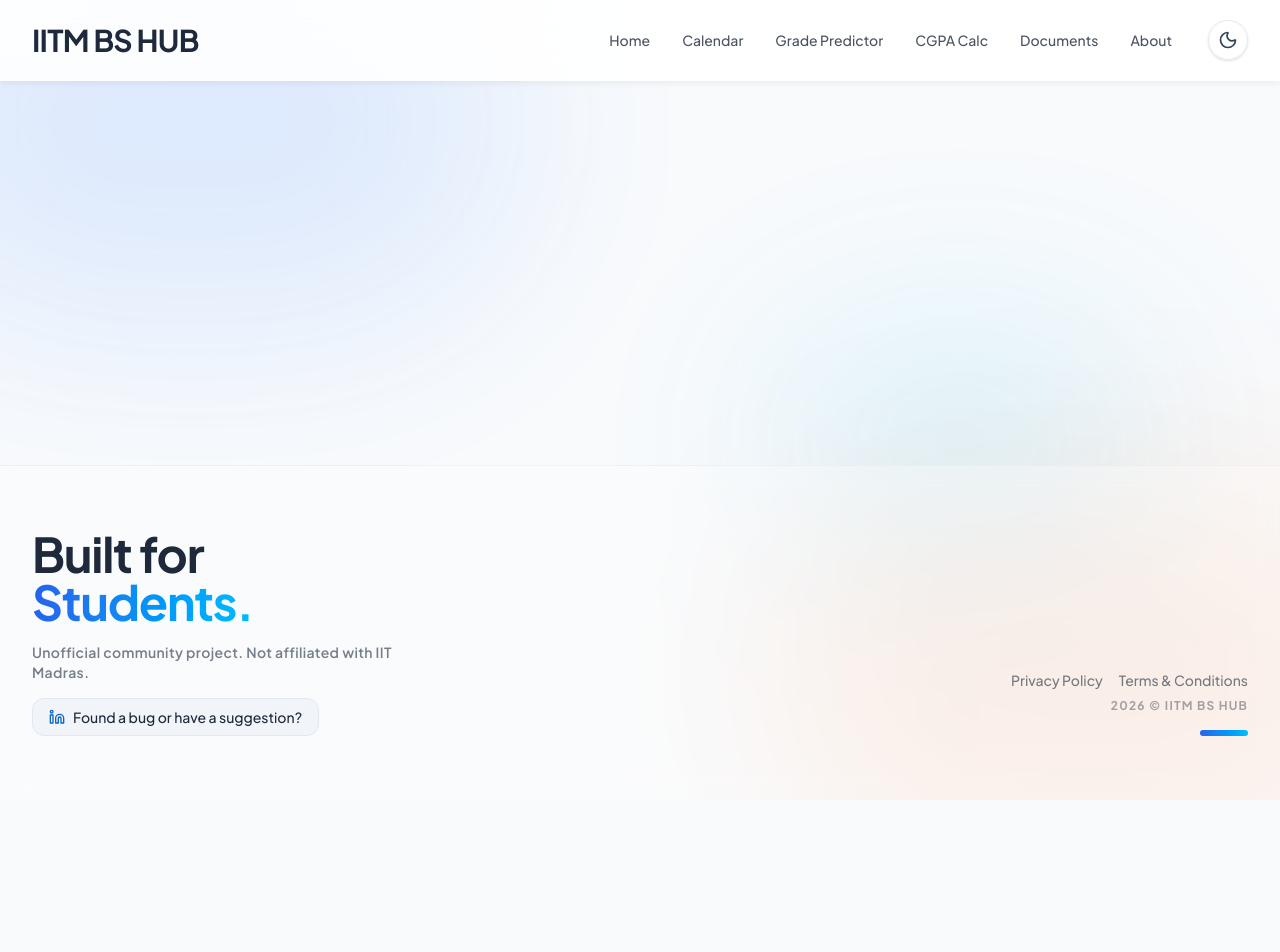
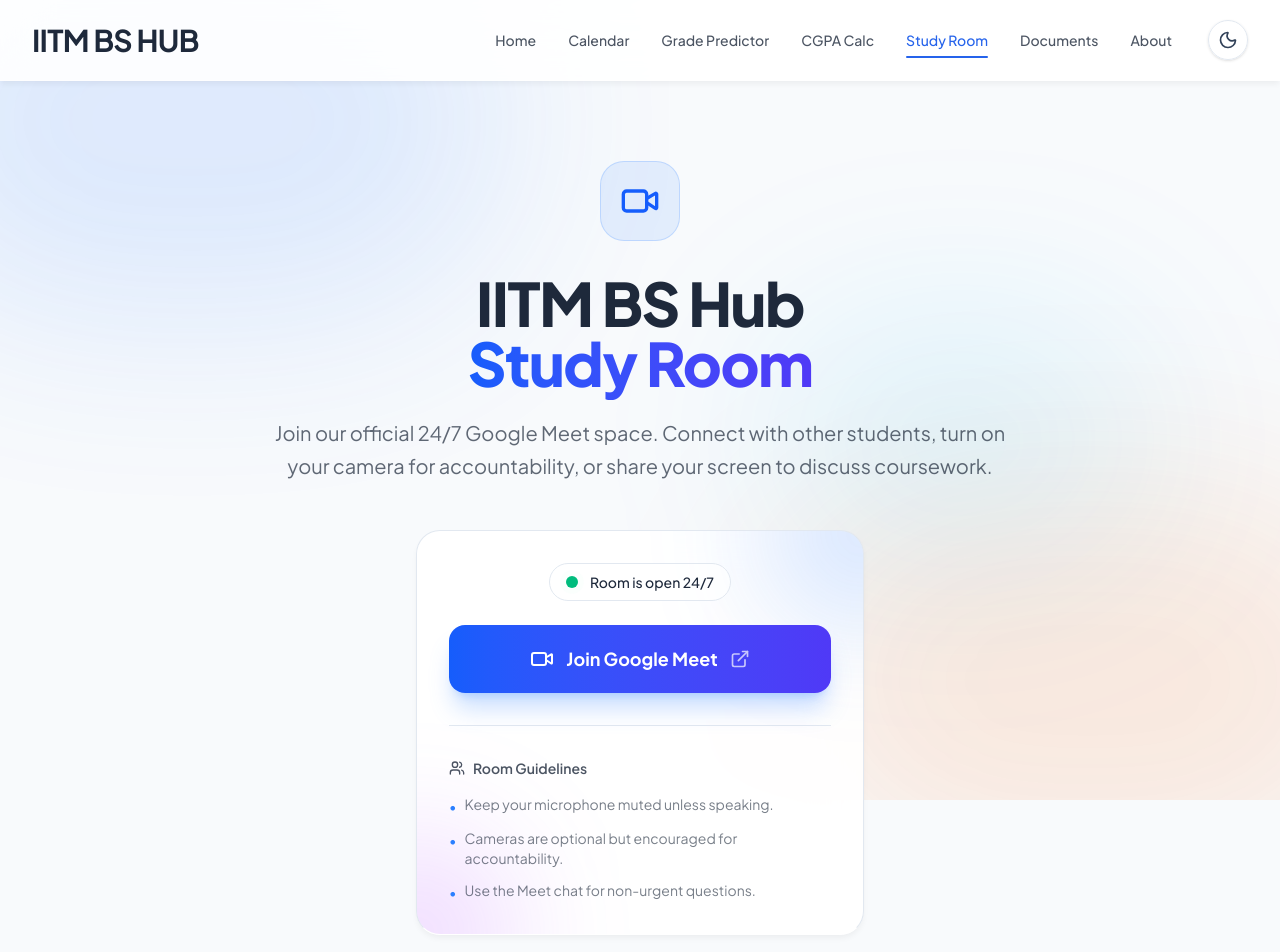
Before and after one commit to 23f2001548/iitmbshub, a React (Vite) app: page /study-room in a window 1280 px wide. Shown: the top 952 px of the page. Before the commit the page ends 800 px from the top, so only its background shows below. Built offline with nearby package versions, Linux system fonts and the light colour scheme.

Commit message:
feat: Add Google Meet virtual Study Room

```diff
--- a/src/App.jsx
+++ b/src/App.jsx
@@ -9,6 +9,7 @@ import ImportantDocuments from './pages/ImportantDocuments';
 import About from './pages/About';
 import PrivacyPolicy from './pages/PrivacyPolicy';
 import TermsAndConditions from './pages/TermsAndConditions';
+import StudyRoom from './pages/StudyRoom';
 import { Analytics } from "@vercel/analytics/react";
 
 function App() {
@@ -34,6 +35,7 @@ function App() {
               <Route path="/about" element={<About />} />
               <Route path="/privacy-policy" element={<PrivacyPolicy />} />
               <Route path="/terms-and-conditions" element={<TermsAndConditions />} />
+              <Route path="/study-room" element={<StudyRoom />} />
             </Routes>
           </main>
           <Footer />
--- a/src/components/Navbar.jsx
+++ b/src/components/Navbar.jsx
@@ -14,6 +14,7 @@ const Navbar = () => {
     { name: 'Calendar', path: '/calendar' },
     { name: 'Grade Predictor', path: '/grade-predictor' },
     { name: 'CGPA Calc', path: '/cgpa-calculator' },
+    { name: 'Study Room', path: '/study-room' },
     { name: 'Documents', path: '/documents' },
     { name: 'About', path: '/about' },
   ];
--- a/src/pages/Home.jsx
+++ b/src/pages/Home.jsx
@@ -48,6 +48,12 @@ const externalPortals = [
 ];
 
 const features = [
+  {
+    name: 'Study Room',
+    description: 'Join a virtual co-working space to study with other IITM BS students via video call.',
+    icon: Video,
+    path: '/study-room',
+  },
   {
     name: 'Academic Calendar',
     description: 'View the detailed schedule for the current term and future plans.',
--- /dev/null
+++ b/src/pages/StudyRoom.jsx
@@ -0,0 +1,90 @@
+import React from 'react';
+import { motion } from 'framer-motion';
+import { Video, Users, ArrowRight, ExternalLink } from 'lucide-react';
+
+const StudyRoom = () => {
+  // Permanent Google Meet link
+  const GMEET_LINK = "https://meet.google.com/cdm-swjf-sem";
+
+  return (
+    <div className="max-w-[1400px] mx-auto px-4 sm:px-6 lg:px-8 py-12 md:py-20 min-h-[calc(100vh-80px)] flex flex-col items-center justify-center">
+      <motion.div
+        initial={{ opacity: 0, y: 20 }}
+        animate={{ opacity: 1, y: 0 }}
+        className="text-center mb-12 max-w-3xl mx-auto"
+      >
+        <div className="inline-flex items-center justify-center w-20 h-20 rounded-3xl bg-blue-500/10 dark:bg-blue-500/20 mb-8 border border-blue-500/20">
+          <Video className="w-10 h-10 text-blue-600 dark:text-blue-400" />
+        </div>
+
+        <h1 className="text-4xl md:text-5xl lg:text-6xl font-display font-extrabold tracking-tight mb-6">
+          IITM BS Hub <br className="hidden md:block" />
+          <span className="text-transparent bg-clip-text bg-gradient-to-r from-blue-600 to-indigo-600 dark:from-blue-400 dark:to-indigo-400">
+            Study Room
+          </span>
+        </h1>
+
+        <p className="text-lg md:text-xl text-foreground/70 font-sans leading-relaxed">
+          Join our official 24/7 Google Meet space. Connect with other students, turn on your camera for accountability, or share your screen to discuss coursework.
+        </p>
+      </motion.div>
+
+      <motion.div
+        initial={{ opacity: 0, scale: 0.95 }}
+        animate={{ opacity: 1, scale: 1 }}
+        transition={{ delay: 0.1 }}
+        className="w-full max-w-md"
+      >
+        <div className="glass-heavy rounded-3xl p-8 shadow-2xl relative overflow-hidden border border-slate-200 dark:border-slate-700/50">
+          {/* Decorative glow */}
+          <div className="absolute -top-24 -right-24 w-48 h-48 bg-blue-500/20 rounded-full blur-[60px] pointer-events-none" />
+          <div className="absolute -bottom-24 -left-24 w-48 h-48 bg-purple-500/20 rounded-full blur-[60px] pointer-events-none" />
+
+          <div className="relative z-10 flex flex-col items-center">
+            <div className="flex items-center gap-3 mb-6 px-4 py-2 bg-white/50 dark:bg-slate-800/50 rounded-full border border-slate-200 dark:border-slate-700">
+              <span className="relative flex h-3 w-3">
+                <span className="animate-ping absolute inline-flex h-full w-full rounded-full bg-emerald-400 opacity-75"></span>
+                <span className="relative inline-flex rounded-full h-3 w-3 bg-emerald-500"></span>
+              </span>
+              <span className="text-sm font-medium font-sans">Room is open 24/7</span>
+            </div>
+
+            <a
+              href={GMEET_LINK}
+              target="_blank"
+              rel="noopener noreferrer"
+              className="w-full group relative inline-flex items-center justify-center gap-3 px-8 py-5 bg-gradient-to-r from-blue-600 to-indigo-600 hover:from-blue-500 hover:to-indigo-500 text-white rounded-2xl font-sans font-bold text-lg shadow-xl shadow-blue-500/25 transition-all hover:scale-[1.02] active:scale-[0.98] overflow-hidden"
+            >
+              <div className="absolute inset-0 bg-white/20 translate-y-full group-hover:translate-y-0 transition-transform duration-300 ease-in-out" />
+              <Video className="w-6 h-6 relative z-10" />
+              <span className="relative z-10">Join Google Meet</span>
+              <ExternalLink className="w-5 h-5 opacity-70 relative z-10" />
+            </a>
+
+            <div className="mt-8 pt-8 border-t border-slate-200 dark:border-slate-700/50 w-full">
+              <h3 className="font-semibold text-sm text-foreground/80 mb-4 flex items-center gap-2">
+                <Users className="w-4 h-4" /> Room Guidelines
+              </h3>
+              <ul className="space-y-3 text-sm text-foreground/60 font-sans">
+                <li className="flex items-start gap-2">
+                  <span className="text-blue-500 mt-0.5">•</span>
+                  <span>Keep your microphone muted unless speaking.</span>
+                </li>
+                <li className="flex items-start gap-2">
+                  <span className="text-blue-500 mt-0.5">•</span>
+                  <span>Cameras are optional but encouraged for accountability.</span>
+                </li>
+                <li className="flex items-start gap-2">
+                  <span className="text-blue-500 mt-0.5">•</span>
+                  <span>Use the Meet chat for non-urgent questions.</span>
+                </li>
+              </ul>
+            </div>
+          </div>
+        </div>
+      </motion.div>
+    </div>
+  );
+};
+
+export default StudyRoom;
```
